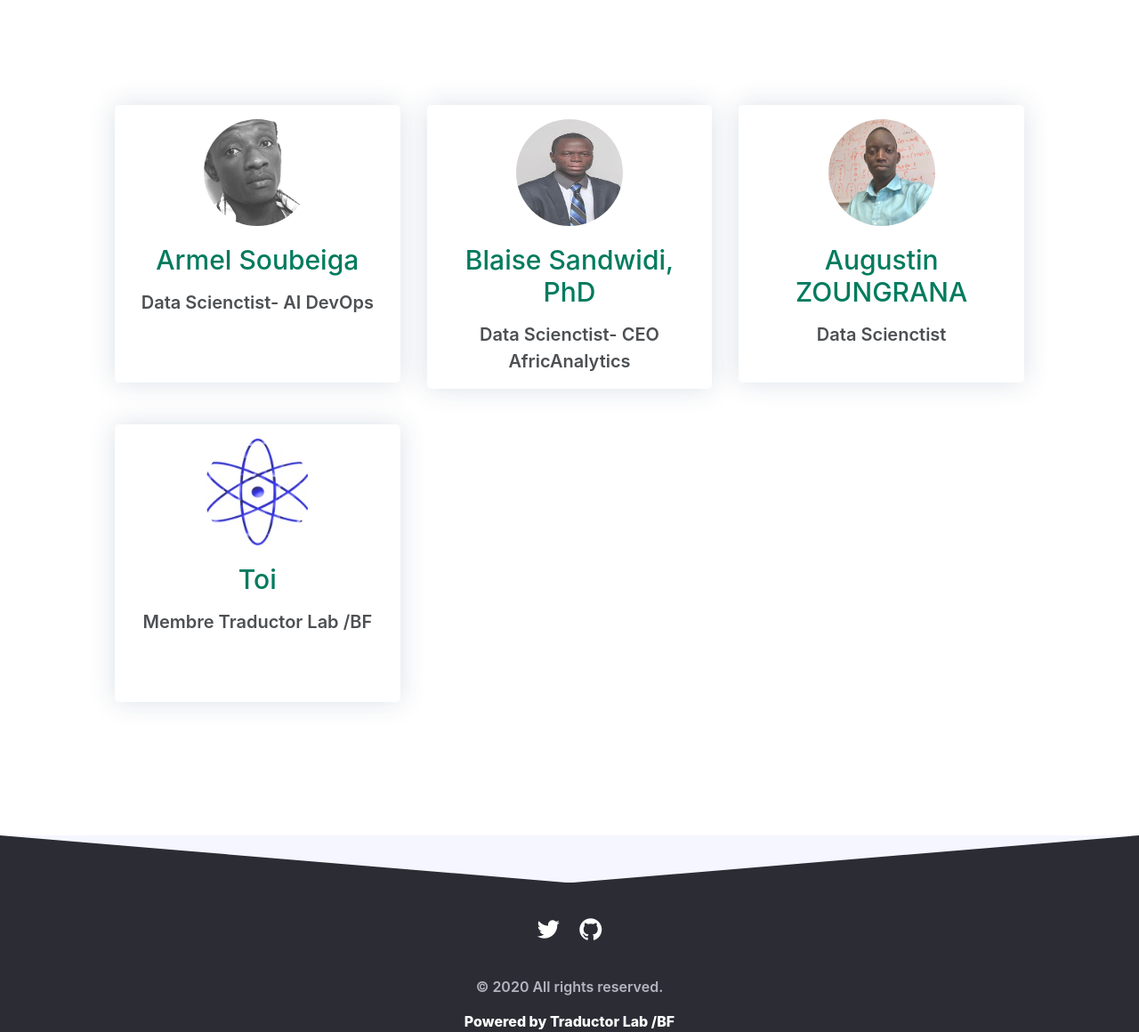
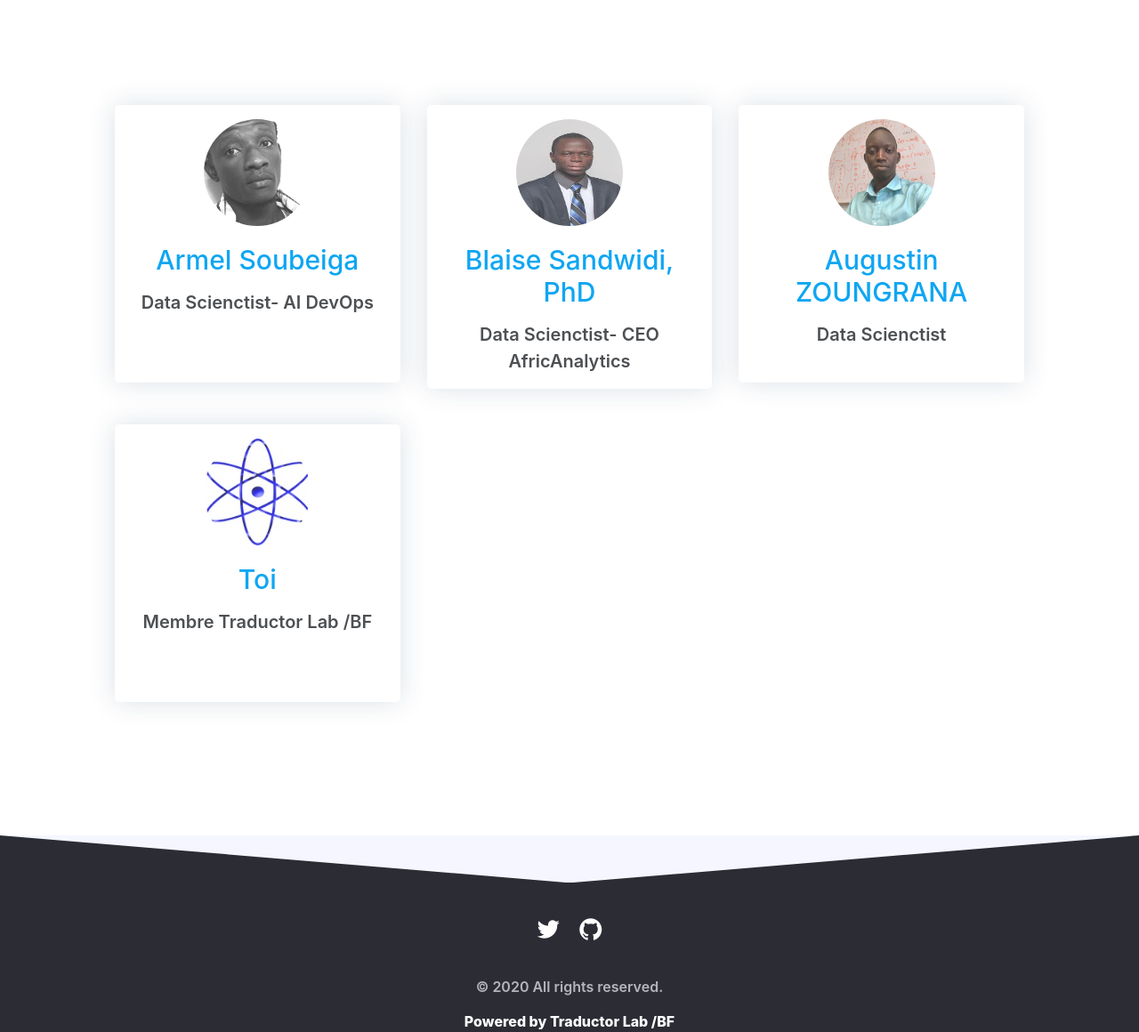
Before and after one commit to armelsoubeiga/FasoLangue-Lab, a Jekyll site: the page built from community.html, in a window 1280 px wide and 1400 px high, scrolled down 74 px. Shown: the part 240-1400 px from the top of the window at 89% size. Built offline with Jekyll 4.4.1, drawn with Linux system fonts in a browser that asks for light colours; nearby versions of some CDN libraries; comment, search, counter and statistics services are not loaded.

Commit message:
Update main.css

```diff
--- a/team/assets/main.css
+++ b/team/assets/main.css
@@ -7,16 +7,16 @@
 
 .btn-primary:hover,
 .btn-primary:focus {
-    background-color: #108d6f;
-    border-color: #108d6f;
+    background-color: #0fa6f2;
+    border-color: #0fa6f2;
     box-shadow: none;
     outline: none;
 }
 
 .btn-primary {
     color: #fff;
-    background-color: #007b5e;
-    border-color: #007b5e;
+    background-color: #0fa6f2;
+    border-color: #0fa6f2;
 }
 
 section {
@@ -25,7 +25,7 @@
 
 section .section-title {
     text-align: center;
-    color: #007b5e;
+    color: #0fa6f2;
     margin-bottom: 50px;
     text-transform: uppercase;
 }
@@ -114,12 +114,12 @@
 
 .backside .card a {
     font-size: 18px;
-    color: #007b5e !important;
+    color: #0fa6f2 !important;
 }
 
 .frontside .card .card-title,
 .backside .card .card-title {
-    color: #007b5e !important;
+    color: #0fa6f2 !important;
 }
 
 .frontside .card .card-body img {
```
